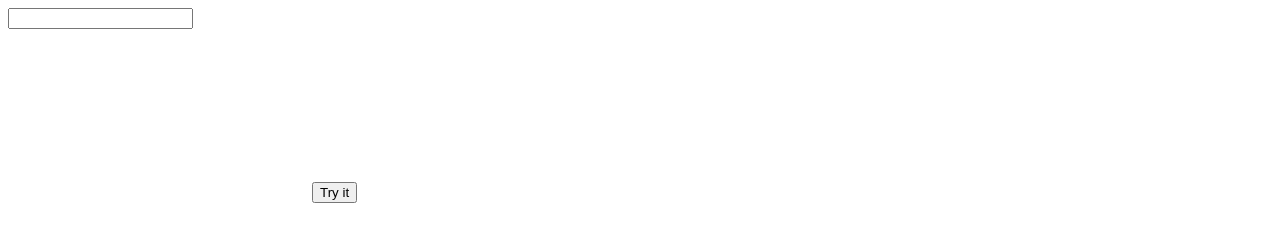
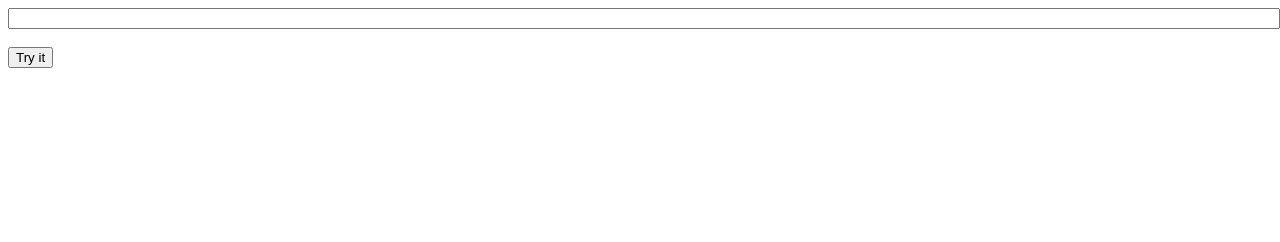
Before and after one commit to MehKako/PaginaGame, a plain HTML site: page HTMLFiles/WebsiteUnblocker.html in a window 1280 px wide. Drawn offline with Linux system fonts and the light colour scheme.

Commit message:
Update WebsiteUnblocker.html

```diff
--- a/HTMLFiles/WebsiteUnblocker.html
+++ b/HTMLFiles/WebsiteUnblocker.html
@@ -6,7 +6,7 @@
 
     <input type="text" id="WebHref"><br><br>
 
-    <embed id="WebContent" src="">
+    <embed id="WebContentHref" src="">
     </embed>
 
   <button onclick="OpenLink()">Try it</button>
@@ -15,10 +15,24 @@
 
       function OpenLink()
       {
-        document.getElementById("WebContent").src= document.getElementById("WebHref").Value;
+        document.getElementById("WebContentHref").src= document.getElementById("WebHref").Value;
       }
 
      </script>
+    <style>
+
+      #WebHref {
+        width: 100%;
+      }
+
+      #WebContentHref {
+          position: absolute;
+          width: 100%;
+          height: 100%;
+          top: 100px;
+      }
+
+    </style>
 
   </body>
   </html>
```
